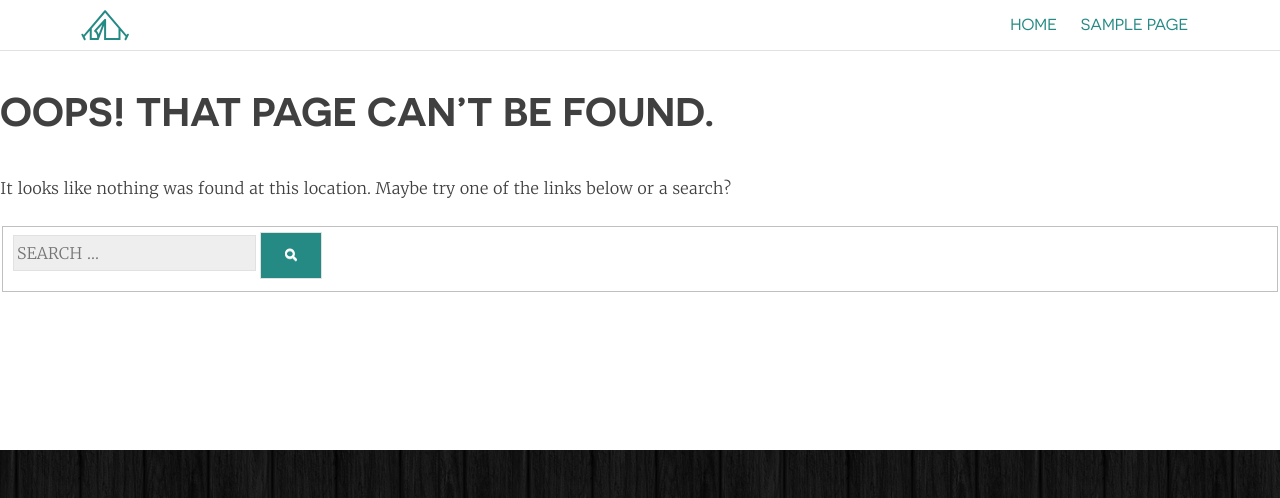
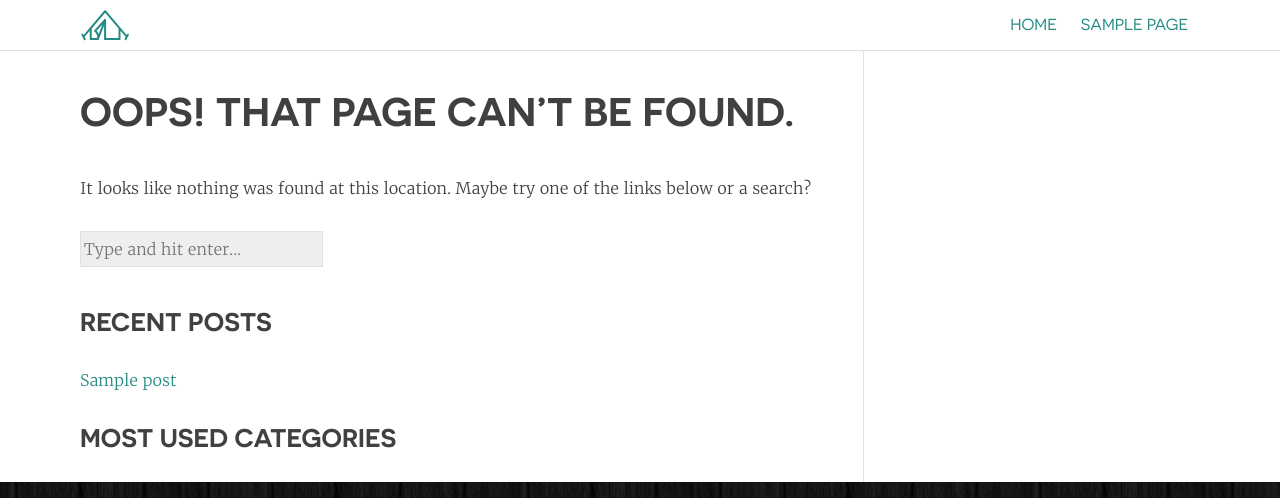
Before and after one commit to kachniss/inhabitent, a WordPress theme: template themes/inhabitent-theme/404.php in a window 1280 px wide. Shown: the top 498 px of the page. Run offline with PHP 8.4 and a stand-in for WordPress, Linux system fonts and the light colour scheme; the site name, menu and one post (Sample post) are stand-ins, and other content is empty; some libraries are stand-ins or nearby versions.

Commit message:
Edit 404.php, search form

```diff
--- a/themes/inhabitent-theme/404.php
+++ b/themes/inhabitent-theme/404.php
@@ -9,7 +9,7 @@
 
 get_header(); ?>
 
-	<div id="primary" class="content-area">
+	<div id="primary" class="content-area content-page container">
 		<main id="main" class="site-main" role="main">
 
 			<section class="error-404 not-found">
@@ -22,10 +22,25 @@ get_header(); ?>
 
 					<?php get_search_form(); ?>
 
+					<h2><?php echo esc_html( 'Recent posts' ); ?></h2>
+					<ul class="recent-post-list">
+						<?php $posts_query = new WP_Query('posts_per_page=5');
+							while ($posts_query->have_posts()) : $posts_query->the_post();
+						?>
+						<li><a href="<?php the_permalink(); ?>"><?php the_title(); ?></a></li>
+						<?php endwhile; wp_reset_query(); ?>
+					</ul>
+
+					<h2><?php echo esc_html( 'Most used categories' ); ?></h2>
+
 				</div><!-- .page-content -->
 			</section><!-- .error-404 -->
 
 		</main><!-- #main -->
+
+		<aside>
+			<?php get_sidebar(); ?>
+		</aside>
 	</div><!-- #primary -->
 
 <?php get_footer(); ?>
--- a/themes/inhabitent-theme/sass/_content.scss
+++ b/themes/inhabitent-theme/sass/_content.scss
@@ -32,26 +32,34 @@
 	margin: 0 0 $base__space-unit;
 }
 
+
+.post {
 	.entry-header {
 		position: relative;
 
 		img {
 			width: 100%;
 		}
+
+		a {
+			display: inline;
+			text-decoration: none;
+			color: $color__text-light;
+
+			&:hover {
+				color: lighten($light-grey-brand, 25);
+			}
+		}
+
 		.entry-title {
 			position: absolute;
 			top: 0;
 			left: 0;
 			background: $green-brand;
-		width: 75%;
-
-		a {
-			display: inline-block;
-			padding-left: $base__space-unit;
-			text-decoration: none;
+			width: 65%;
 			color: $color__text-light;
-			width: 75%;
-		}
+			padding: 0 $base__space-unit;
+			font-size: $font__h2-size;
 		}
 
 		.entry-meta {
@@ -64,6 +72,39 @@
 			color: $color__text-light;
 			font-family: $font__family-heading;
 			padding: 0 $base__space-unit;
+		}
+	}
+
+	.entry-footer {
+		font-family: $font__family-heading;
+		text-transform: uppercase;
+
+		a {
+			text-decoration: none;
+		}
+
+		span {
+			display: inline-block;
+			padding-right: $base__space-unit;
+		}
+	}
+}
+
+/* 404 page */
+
+.error-404 {
+	h2 {
+		font-size: $font__h2-size * .8;
+	}
+
+	.recent-post-list {
+		padding: 0;
+		margin: 0;
+		list-style: none;
+
+		a {
+			text-decoration: none;
+		}
 	}
 }
 
@@ -108,7 +149,7 @@ aside {
     display: flex;
 
     main {
-        flex-basis: $site__width * .8;
+        flex-basis: $site__width * .7;
         padding-right: $base__space-unit * 2;
         border-right: $border__solid;
     }
--- a/themes/inhabitent-theme/sass/_footer.scss
+++ b/themes/inhabitent-theme/sass/_footer.scss
@@ -40,7 +40,6 @@
 
         .footer-logo {
             flex: 0 0 250px;
-            // margin-left: 80px;
 
             img {
                 content: url(../../assets/images/logos/inhabitent-logo-text.svg);
@@ -57,7 +56,6 @@
         }
     }
 
-
     .fas, .fab {
         display: inline-block;
         margin-right: $base__space-unit / 3;
--- a/themes/inhabitent-theme/sass/_forms.scss
+++ b/themes/inhabitent-theme/sass/_forms.scss
@@ -54,6 +54,7 @@ input[type="search"] {
 textarea {
 	padding-left: 3px;
 	width: 80%;
+	resize: none;
 }
 
 label {
@@ -64,3 +65,16 @@ label {
 .req {
 	color: red;
 }
+
+.search-form {
+
+	fieldset {
+		border: 0;
+		padding-left: 0;
+		margin-left: 0;
+
+		.search-submit {
+			display: none;
+		}
+	}
+}
--- a/themes/inhabitent-theme/searchform.php
+++ b/themes/inhabitent-theme/searchform.php
@@ -1,13 +1,7 @@
 <form role="search" method="get" class="search-form" action="<?php echo home_url( '/' ); ?>">
 	<fieldset>
 		<label>
-			<input type="search" class="search-field" placeholder="SEARCH ..." value="<?php echo esc_attr( get_search_query() ); ?>" name="s" title="Search for:" />
+			<input type="search" class="search-field" placeholder="Type and hit enter..." value="<?php echo esc_attr( get_search_query() ); ?>" name="s" title="Search for:" />
 		</label>
-		<button class="search-submit">
-			<span class="icon-search" aria-hidden="true">
-				<i class="fa fa-search"></i>
-			</span>
-			<span class="screen-reader-text"><?php echo esc_html( 'Search' ); ?></span>
-		</button>
 	</fieldset>
 </form>
--- a/themes/inhabitent-theme/single.php
+++ b/themes/inhabitent-theme/single.php
@@ -14,7 +14,6 @@ get_header(); ?>
 
 			<?php get_template_part( 'template-parts/content', 'single' ); ?>
 
-			<?php the_post_navigation(); ?>
 
 			<?php
 				// If comments are open or we have at least one comment, load up the comment template.
--- a/themes/inhabitent-theme/style.css
+++ b/themes/inhabitent-theme/style.css
@@ -451,6 +452,13 @@ label {
 
 .req {
   color: red; }
+
+.search-form fieldset {
+  border: 0;
+  padding-left: 0;
+  margin-left: 0; }
+  .search-form fieldset .search-submit {
+    display: none; }
 
 /*--------------------------------------------------------------
 # Navigation
@@ -688,6 +699,26 @@ a {
     color: #fff;
     font-family: Novecento, sans-serif;
     padding: 0 1.5rem; }
+
+.post .entry-footer {
+  font-family: Novecento, sans-serif;
+  text-transform: uppercase; }
+  .post .entry-footer a {
+    text-decoration: none; }
+  .post .entry-footer span {
+    display: inline-block;
+    padding-right: 1.5rem; }
+
+/* 404 page */
+.error-404 h2 {
+  font-size: 1.6rem; }
+
+.error-404 .recent-post-list {
+  padding: 0;
+  margin: 0;
+  list-style: none; }
+  .error-404 .recent-post-list a {
+    text-decoration: none; }
 
 /* Asides */
 .blog .format-aside .entry-title,
@@ -724,8 +755,8 @@ aside {
   display: -ms-flexbox;
   display: flex; }
   .content-page main {
-    -ms-flex-preferred-size: 896px;
-        flex-basis: 896px;
+    -ms-flex-preferred-size: 784px;
+        flex-basis: 784px;
     padding-right: 3rem;
     border-right: 1px solid #e1e1e1; }
 
```
Also changed, not shown: other parts of themes/inhabitent-theme/style.css (+16 -12 lines), themes/inhabitent-theme/build/css/style.min.css. Lines whose indentation alone changed are shown as unchanged.
